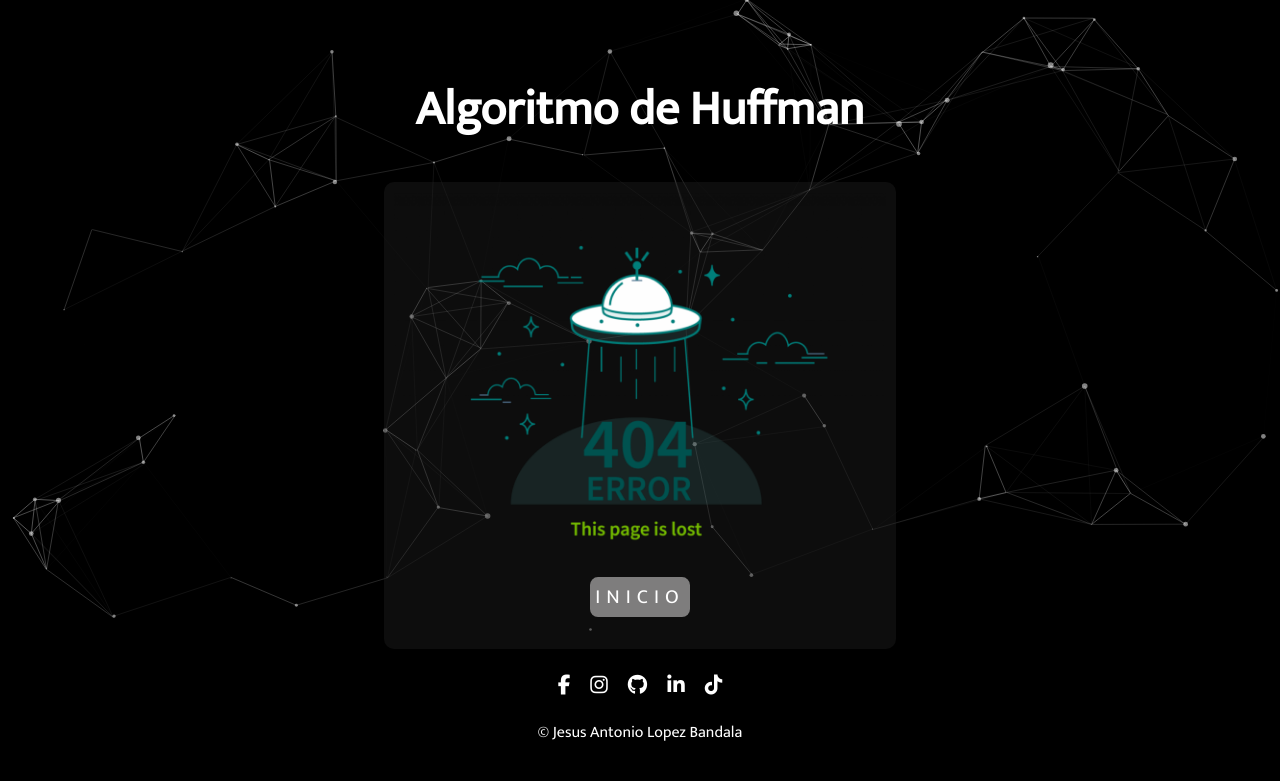
After one commit to JesDev12U/huffman-algorithm, a Flask app: template templates/404.html in a window 1280 px wide. The commit adds this page. Shown: the top 781 px of the page. Run offline with Flask 3, Linux system fonts and the light colour scheme; the template is opened without the code that fills it, so the values that code supplies are empty; some libraries are stand-ins or nearby versions.

Commit message:
Agregación de la página 404 y cambio de color del container

```diff
--- a/app.py
+++ b/app.py
@@ -60,5 +60,10 @@ def download_decompressed():
     else:
         return jsonify({'error': 'Archivo descomprimido no encontrado'})
 
+@app.errorhandler(404)
+def page_not_found(e):
+    # nota que pasamos el error como argumento a la plantilla
+    return render_template('404.html'), 404
+
 if __name__ == '__main__':
     app.run(debug=True)
--- /dev/null
+++ b/static/css/404.css
@@ -0,0 +1,11 @@
+.error-404{
+    width: 100%;
+    height: 100%;
+}
+.main-bottom-left{
+    margin:0;
+}
+
+.container{
+    background-color: #24242462;
+}
--- a/static/css/style.css
+++ b/static/css/style.css
@@ -66,7 +66,8 @@ main{
 }
 
 .container{
-    background-color: rgb(218, 218, 218);
+    background-color: #24242462;
+    color:white;
     width: 50%;
     align-items: center;
     justify-content: center;
@@ -121,13 +122,13 @@ main{
 .main-bottom-left h2,
 .main-bottom-right h2{
     font-size: 3vh;
-    color: #000000;
+    color: white;
 }
 
 .main-bottom-left p,
 .main-bottom-right p{
     font-size: 2.5vh;
-    color: #000000;
+    color: white;
 }
 .main-bottom-right{
     text-align: center;
@@ -206,7 +207,7 @@ main{
 }*/
 
 .labelform{
-    color: #000000;
+    color: white;
     font-size: 2.5vh;
 }
 
--- /dev/null
+++ b/templates/404.html
@@ -0,0 +1,38 @@
+<!DOCTYPE html>
+<html>
+<head>
+    <title>Huffman</title>
+    <meta charset="utf-8">
+    <meta name="viewport" content="width=device-width, initial-scale=1">
+    <meta author="Jesus Antonio Lopez Bandala">
+    <link rel="stylesheet" type="text/css" href="{{ url_for('static', filename='css/style.css') }}">
+    <link rel="stylesheet" type="text/css" href="{{ url_for('static', filename='css/404.css') }}">
+    <script src="https://kit.fontawesome.com/ecae724dfb.js" crossorigin="anonymous"></script>
+</head>
+<body>
+    <main>
+        <h1 class="titulo">Algoritmo de Huffman</h1>
+        <div class="container">
+            <div class="main-bottom">
+                <div class="main-bottom-left">
+                    <img src="{{url_for('static', filename='images/404.png')}}" class="error-404">
+                    <a href="{{url_for('index')}}" class="inicio-btn">Inicio</a>
+                </div>
+            </div>
+        </div>
+        <div class="redes-sociales">
+            <ul>
+                <li><a href="https://www.facebook.com/jesusantonio.lopezbandala.7" target="_blank"><i class="fab fa-facebook-f"></i></a></li>
+                <li><a href="https://www.instagram.com/jes_12u?igsh=MTlhMnVlZXF6anM4OQ==" target="_blank"><i class="fab fa-instagram"></i></a></li>
+                <li><a href="https://github.com/JesDev12U" target="_blank"><i class="fab fa-github"></i></a></li>
+                <li><a href="https://www.linkedin.com/in/jalb12u/" target="_blank"><i class="fab fa-linkedin-in"></i></a></li>
+                <li><a href="https://www.tiktok.com/@.jes12u" target="_blank"><i class="fab fa-tiktok"></i></a></li>
+            </ul>
+        </div>
+        <p class="copyright">&copy; Jesus Antonio Lopez Bandala</p>
+    </main>
+    <div id="particles-js"></div>
+    <script type="text/javascript" src="{{ url_for('static', filename='js/particles.min.js') }}"></script>
+    <script src="{{url_for('static', filename='js/particlesjs-config.json')}}"></script>
+</body>
+</html>
```
Also changed, not shown: static/images/404.png (added).
